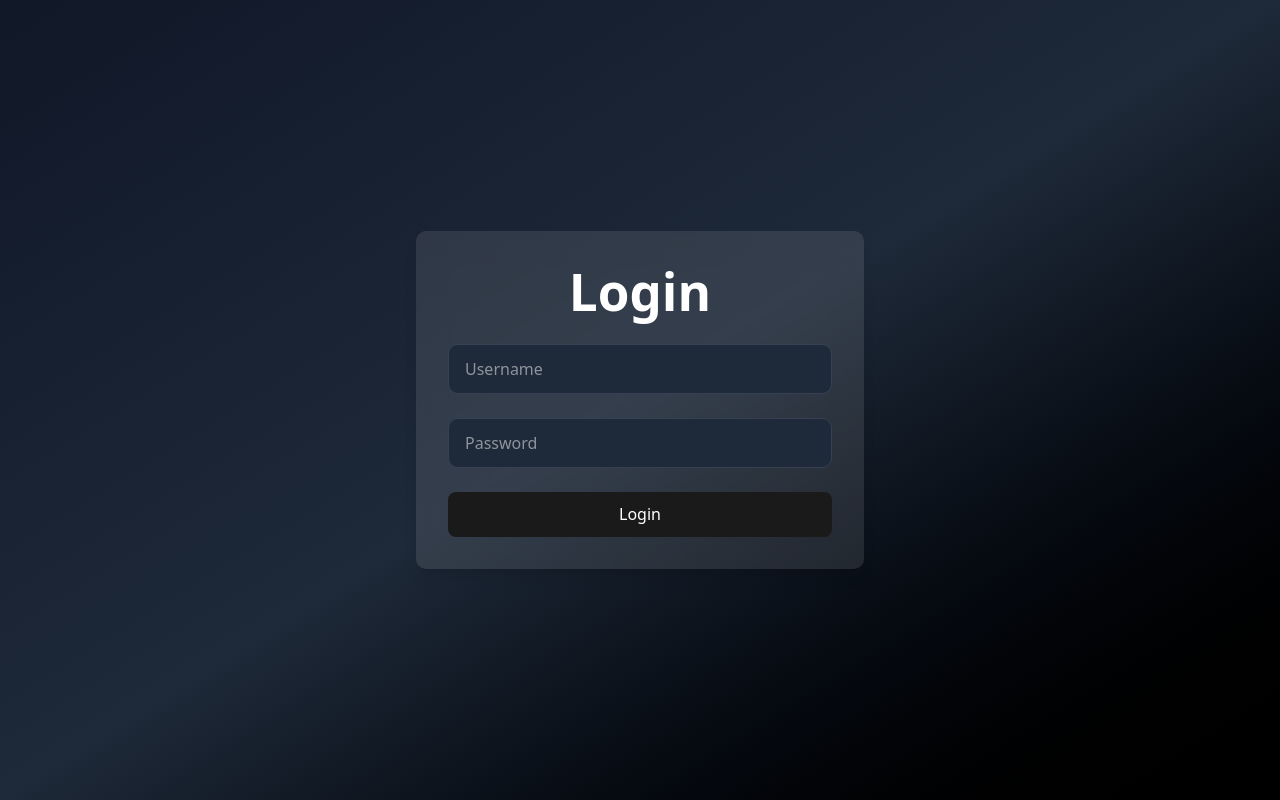
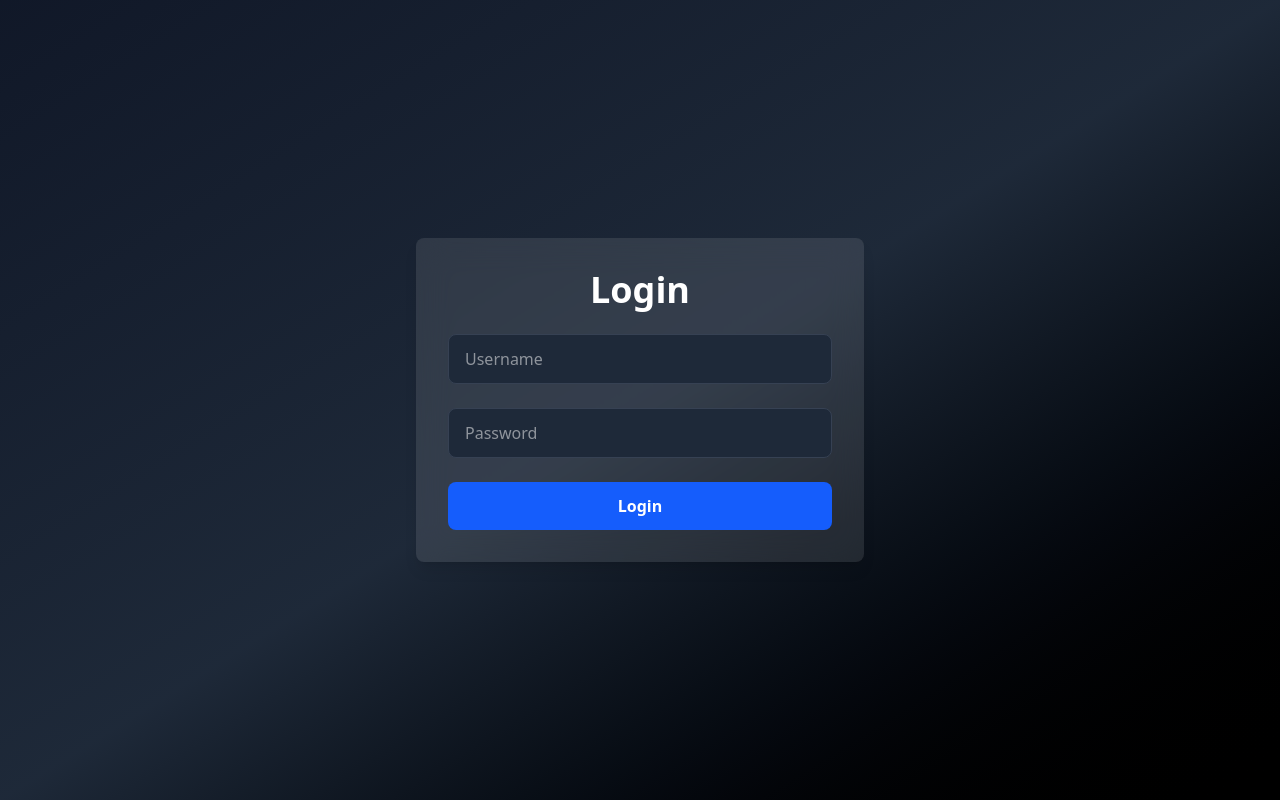
Before and after one commit to MaNoLiN-CRV/ControlTrading-v2, a React (Vite) app: page /login in a window 1280 px wide. Built offline with nearby package versions, Linux system fonts and the light colour scheme.

Commit message:
Refactor authentication flow by adding token verification on initial load; update routing logic and improve API service methods for product retrieval

```diff
--- a/src/App.tsx
+++ b/src/App.tsx
@@ -1,25 +1,38 @@
 import { useEffect } from "react";
 import ApiFactory from "./fetcher/ApiFactory";
-import { BrowserRouter as Router, Routes, Route, Navigate } from "react-router-dom";
+import { Routes, Route, Navigate, useNavigate } from "react-router-dom";
 import Login from "@/pages/login/Login";
 import ProtectedRoute from "./components/wrappers/ProtectedRoute";
 import Dashboard from "./pages/dashboard/Dashboard";
 import Licenses from "./pages/licenses/Licenses";
 import Products from "./pages/products/Products";
+import { useAuthContext } from "./pages/login/context/AuthContext";
 
-function App() {
+function AppRoutes() {
+  const { isTokenValid, loading } = useAuthContext();
+  const navigate = useNavigate();
+
   useEffect(() => {
-    ApiFactory.createApiFactory("Fetch", "http://localhost:3000/api");
-    return () => {
-      console.log("App unmounted");
-    };
-  }, []);
+    if (isTokenValid === false && !loading) {
+      navigate("/login");
+    }
+  }, [isTokenValid, loading, navigate]);
+
+  if (loading || isTokenValid === null) {
+    return (
+      <div className="flex items-center justify-center min-h-screen w-screen bg-gradient-to-br from-gray-900 via-gray-800 to-black">
+        <div className="text-white text-xl">Loading...</div>
+      </div>
+    );
+  }
 
   return (
-    <Router>
     <Routes>
-        {/* Redirect root ("/") to login */}
-        <Route path="/" element={<Navigate to="/login" />} />
+      {/* Redirect root ("/") to dashboard or login depending on auth state */}
+      <Route
+        path="/"
+        element={isTokenValid ? <Navigate to="/dashboard" /> : <Navigate to="/login" />}
+      />
       <Route path="/login" element={<Login />} />
       <Route
         path="/dashboard"
@@ -46,8 +59,18 @@ function App() {
         }
       />
     </Routes>
-    </Router>
   );
 }
 
+function App() {
+  useEffect(() => {
+    ApiFactory.createApiFactory("Fetch", "http://localhost:3000/api");
+    return () => {
+      console.log("App unmounted");
+    };
+  }, []);
+
+  return <AppRoutes />;
+}
+
 export default App;
--- a/src/index.css
+++ b/src/index.css
@@ -2,188 +2,13 @@
 
 @plugin "tailwindcss-animate";
 
-@custom-variant dark (&:is(.dark *));
-:root {
-  font-family: system-ui, Avenir, Helvetica, Arial, sans-serif;
-  line-height: 1.5;
-  font-weight: 400;
-
-  color-scheme: light dark;
-  color: rgba(255, 255, 255, 0.87);
-  background-color: #242424;
-
-  font-synthesis: none;
-  text-rendering: optimizeLegibility;
-  -webkit-font-smoothing: antialiased;
-  -moz-osx-font-smoothing: grayscale;
-  --radius: 0.625rem;
-  --background: oklch(1 0 0);
-  --foreground: oklch(0.145 0 0);
-  --card: oklch(1 0 0);
-  --card-foreground: oklch(0.145 0 0);
-  --popover: oklch(1 0 0);
-  --popover-foreground: oklch(0.145 0 0);
-  --primary: oklch(0.205 0 0);
-  --primary-foreground: oklch(0.985 0 0);
-  --secondary: oklch(0.97 0 0);
-  --secondary-foreground: oklch(0.205 0 0);
-  --muted: oklch(0.97 0 0);
-  --muted-foreground: oklch(0.556 0 0);
-  --accent: oklch(0.97 0 0);
-  --accent-foreground: oklch(0.205 0 0);
-  --destructive: oklch(0.577 0.245 27.325);
-  --border: oklch(0.922 0 0);
-  --input: oklch(0.922 0 0);
-  --ring: oklch(0.708 0 0);
-  --chart-1: oklch(0.646 0.222 41.116);
-  --chart-2: oklch(0.6 0.118 184.704);
-  --chart-3: oklch(0.398 0.07 227.392);
-  --chart-4: oklch(0.828 0.189 84.429);
-  --chart-5: oklch(0.769 0.188 70.08);
-  --sidebar: oklch(0.985 0 0);
-  --sidebar-foreground: oklch(0.145 0 0);
-  --sidebar-primary: oklch(0.205 0 0);
-  --sidebar-primary-foreground: oklch(0.985 0 0);
-  --sidebar-accent: oklch(0.97 0 0);
-  --sidebar-accent-foreground: oklch(0.205 0 0);
-  --sidebar-border: oklch(0.922 0 0);
-  --sidebar-ring: oklch(0.708 0 0);
-}
-
-a {
-  font-weight: 500;
-  color: #646cff;
-  text-decoration: inherit;
-}
-a:hover {
-  color: #535bf2;
-}
-
-body {
-  margin: 0;
-  display: flex;
-  justify-content: center;
-  align-items: center;
-  min-width: 100vw;
-  min-height: 100vh;
-  overflow-x: hidden; /* Evita el desbordamiento horizontal */
-  box-sizing: border-box; /* Asegura que el padding y el border no excedan el ancho */
-}
-
-h1 {
-  font-size: 3.2em;
-  line-height: 1.1;
-}
-
-button {
-  border-radius: 8px;
-  border: 1px solid transparent;
-  padding: 0.6em 1.2em;
-  font-size: 1em;
-  font-weight: 500;
-  font-family: inherit;
-  background-color: #1a1a1a;
-  cursor: pointer;
-  transition: border-color 0.25s;
-}
-button:hover {
-  border-color: #646cff;
-}
-button:focus,
-button:focus-visible {
-  outline: 4px auto -webkit-focus-ring-color;
-}
-
-@media (prefers-color-scheme: light) {
-  :root {
-    color: #213547;
-    background-color: #ffffff;
-  }
-  a:hover {
-    color: #747bff;
-  }
-  /*button {
-    background-color: #f9f9f9;
-  }*/
-}
-
-.dark {
-  --background: oklch(0.145 0 0);
-  --foreground: oklch(0.985 0 0);
-  --card: oklch(0.205 0 0);
-  --card-foreground: oklch(0.985 0 0);
-  --popover: oklch(0.205 0 0);
-  --popover-foreground: oklch(0.985 0 0);
-  --primary: oklch(0.922 0 0);
-  --primary-foreground: oklch(0.205 0 0);
-  --secondary: oklch(0.269 0 0);
-  --secondary-foreground: oklch(0.985 0 0);
-  --muted: oklch(0.269 0 0);
-  --muted-foreground: oklch(0.708 0 0);
-  --accent: oklch(0.269 0 0);
-  --accent-foreground: oklch(0.985 0 0);
-  --destructive: oklch(0.704 0.191 22.216);
-  --border: oklch(1 0 0 / 10%);
-  --input: oklch(1 0 0 / 15%);
-  --ring: oklch(0.556 0 0);
-  --chart-1: oklch(0.488 0.243 264.376);
-  --chart-2: oklch(0.696 0.17 162.48);
-  --chart-3: oklch(0.769 0.188 70.08);
-  --chart-4: oklch(0.627 0.265 303.9);
-  --chart-5: oklch(0.645 0.246 16.439);
-  --sidebar: oklch(0.205 0 0);
-  --sidebar-foreground: oklch(0.985 0 0);
-  --sidebar-primary: oklch(0.488 0.243 264.376);
-  --sidebar-primary-foreground: oklch(0.985 0 0);
-  --sidebar-accent: oklch(0.269 0 0);
-  --sidebar-accent-foreground: oklch(0.985 0 0);
-  --sidebar-border: oklch(1 0 0 / 10%);
-  --sidebar-ring: oklch(0.556 0 0);
-}
-
-@theme inline {
-  --radius-sm: calc(var(--radius) - 4px);
-  --radius-md: calc(var(--radius) - 2px);
-  --radius-lg: var(--radius);
-  --radius-xl: calc(var(--radius) + 4px);
-  --color-background: var(--background);
-  --color-foreground: var(--foreground);
-  --color-card: var(--card);
-  --color-card-foreground: var(--card-foreground);
-  --color-popover: var(--popover);
-  --color-popover-foreground: var(--popover-foreground);
-  --color-primary: var(--primary);
-  --color-primary-foreground: var(--primary-foreground);
-  --color-secondary: var(--secondary);
-  --color-secondary-foreground: var(--secondary-foreground);
-  --color-muted: var(--muted);
-  --color-muted-foreground: var(--muted-foreground);
-  --color-accent: var(--accent);
-  --color-accent-foreground: var(--accent-foreground);
-  --color-destructive: var(--destructive);
-  --color-border: var(--border);
-  --color-input: var(--input);
-  --color-ring: var(--ring);
-  --color-chart-1: var(--chart-1);
-  --color-chart-2: var(--chart-2);
-  --color-chart-3: var(--chart-3);
-  --color-chart-4: var(--chart-4);
-  --color-chart-5: var(--chart-5);
-  --color-sidebar: var(--sidebar);
-  --color-sidebar-foreground: var(--sidebar-foreground);
-  --color-sidebar-primary: var(--sidebar-primary);
-  --color-sidebar-primary-foreground: var(--sidebar-primary-foreground);
-  --color-sidebar-accent: var(--sidebar-accent);
-  --color-sidebar-accent-foreground: var(--sidebar-accent-foreground);
-  --color-sidebar-border: var(--sidebar-border);
-  --color-sidebar-ring: var(--sidebar-ring);
-}
+@tailwind utilities;
 
 @layer base {
-  * {
-    @apply border-border outline-ring/50;
+  html, body {
+    @apply h-full w-full m-0 p-0;
   }
-  body {
-    @apply bg-background text-foreground;
+  #root {
+    @apply h-full w-full;
   }
 }
--- a/src/main.tsx
+++ b/src/main.tsx
@@ -1,13 +1,16 @@
 import { StrictMode } from "react";
 import { createRoot } from "react-dom/client";
+import { BrowserRouter } from "react-router-dom";
 import { AuthProvider } from "@/pages/login/context/AuthContext";
 import App from "./App";
 import "./index.css";
 
 createRoot(document.getElementById("root")!).render(
   <StrictMode>
-    <AuthProvider>
-      <App />
-    </AuthProvider>
+    <BrowserRouter>
+      <AuthProvider>
+        <App />
+      </AuthProvider>
+    </BrowserRouter>
   </StrictMode>
 );
--- a/src/pages/login/context/AuthContext.tsx
+++ b/src/pages/login/context/AuthContext.tsx
@@ -1,11 +1,19 @@
-import React, { createContext, useContext } from "react";
+import React, { createContext, useContext, useEffect } from "react";
 import useAuth from "../hooks/useAuth";
 
 const AuthContext = createContext<ReturnType<typeof useAuth> | null>(null);
 
-// AuthProvider is a wrapper component that provides the authentication context to its children
 export const AuthProvider: React.FC<{ children: React.ReactNode }> = ({ children }) => {
   const auth = useAuth();
+
+  useEffect(() => {
+    const checkInitialToken = async () => {
+      await auth.verifyToken();
+    };
+
+    checkInitialToken();
+  }, []);
+
   return <AuthContext.Provider value={auth}>{children}</AuthContext.Provider>;
 };
 
--- a/src/services/ApiService.ts
+++ b/src/services/ApiService.ts
@@ -15,7 +15,7 @@ class ApiService {
   }
 
   async getProducts(): Promise<Mt4Product[]> {
-    const response = await this.api.get<Mt4Product[]>("/products/");
+    const response = await this.api.get<Mt4Product[]>("/products");
     return response.data;
   }
 }
```
Also changed, not shown: src/pages/login/hooks/useAuth.ts (+57 -13 lines). Lines whose indentation alone changed are shown as unchanged.
